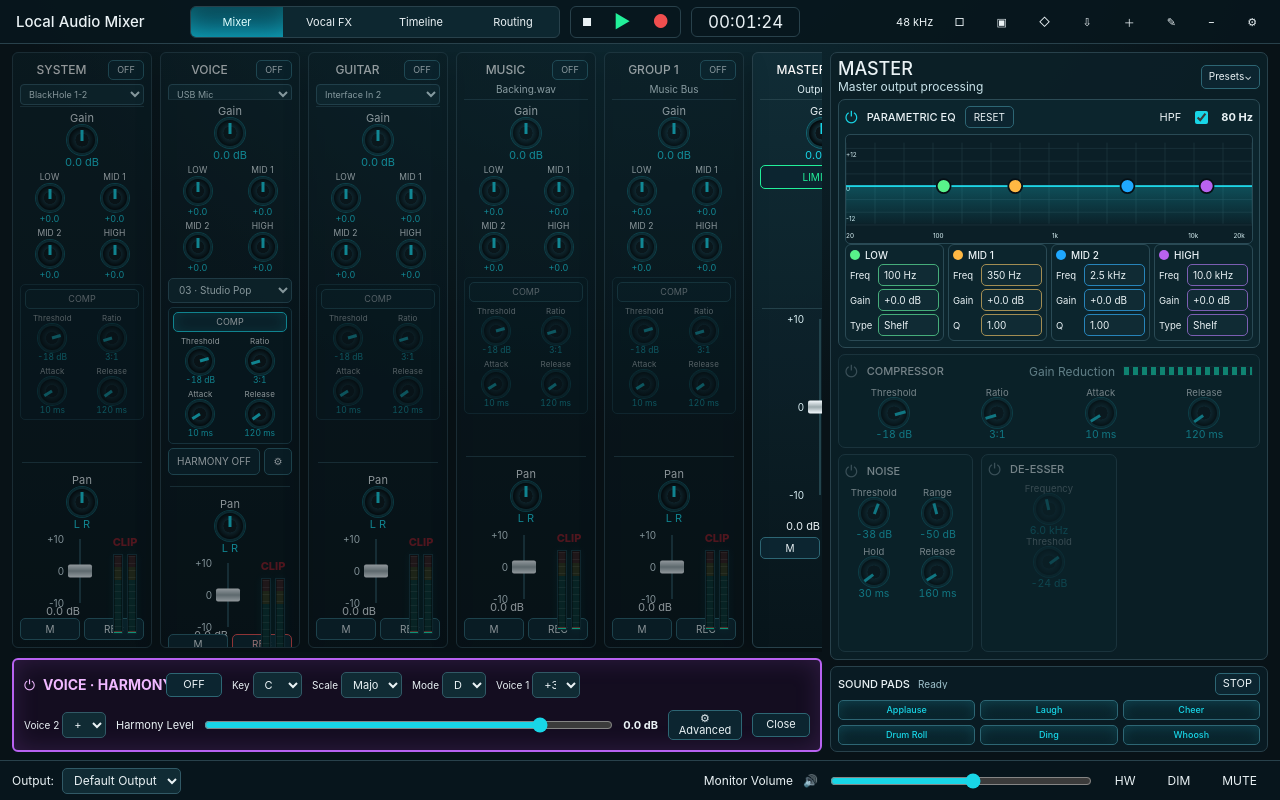
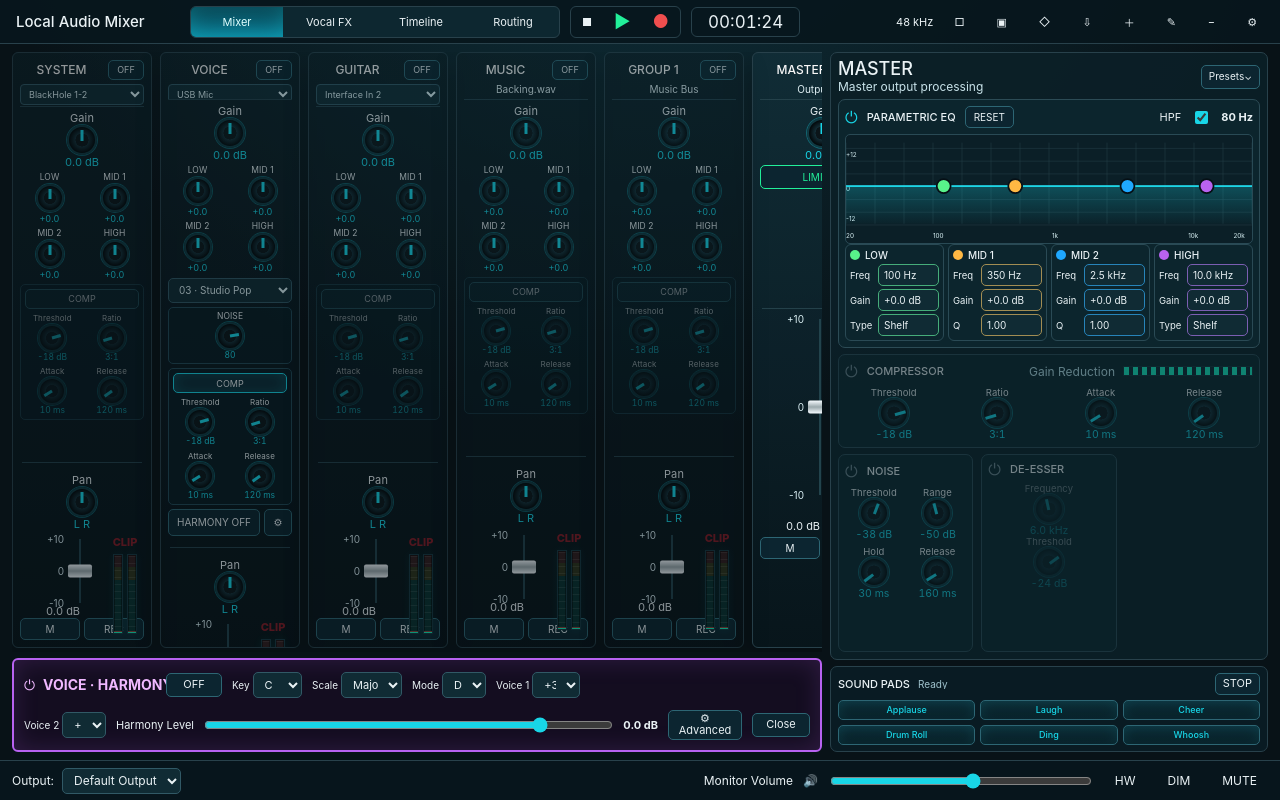
Before and after one commit to maydekil/digital-mixer-audio, a React (Vite) app: page / in a window 1280 px wide. Built offline with nearby package versions, Linux system fonts and the light colour scheme.

Commit message:
Add single knob vocal noise gate

```diff
--- a/apps/desktop/src/adapters/MixerControlPort.ts
+++ b/apps/desktop/src/adapters/MixerControlPort.ts
@@ -182,6 +182,7 @@ export interface MixerControlPort {
   setRecordingStatus(status: RecordingWorkflowStatus, error?: string): void;
   addRecordedTakes(takes: RecordedTakeState[], armedChannelIds?: string[], takeDirectory?: string): void;
   setChannelProcessor(channelId: string, processorId: ProcessorId, enabled: boolean): void;
+  setChannelNoiseAmount(channelId: string, amount: number): void;
   setChannelNoiseParam(channelId: string, field: keyof ChannelDynamicsState["noise"], value: number): void;
   setChannelCompressorParam(channelId: string, field: keyof ChannelDynamicsState["compressor"], value: number): void;
   setChannelDeEsserParam(channelId: string, field: keyof ChannelDynamicsState["deEsser"], value: number): void;
--- a/apps/desktop/src/adapters/preview/PreviewAdapter.ts
+++ b/apps/desktop/src/adapters/preview/PreviewAdapter.ts
@@ -139,6 +139,19 @@ export class PreviewAdapter implements MixerControlPort {
         ...channel.processing,
         [processorId]: isProcessorAvailable(channel, processorId) ? enabled : false
       }
+    } : channel);
+  }
+
+  setChannelNoiseAmount(channelId: string, amount: number): void {
+    const nextAmount = clamp(amount, 0, 100);
+    const noise = noiseSettingsFromAmount(nextAmount);
+    this.snapshot.channels = this.snapshot.channels.map((channel) => channel.id === channelId ? {
+      ...channel,
+      processing: {
+        ...channel.processing,
+        noise: isProcessorAvailable(channel, "noise") && nextAmount > 0
+      },
+      dynamics: { ...channel.dynamics, noise }
     } : channel);
   }
 
@@ -373,7 +386,7 @@ function newSourceChannel(id: string, name: string, role: Exclude<ChannelRole, "
     recordArm: false,
     harmonyVisible: role === "vocal",
     harmonyEnabled: false,
-    processing: { eq: true, comp: role === "vocal", noise: role === "vocal", deEsser: false, insertFx: false },
+    processing: { eq: true, comp: role === "vocal", noise: false, deEsser: false, insertFx: false },
     dynamics: defaultDynamics(),
     sends: { "fx-a": { enabled: false, gainDb: -60 }, "fx-b": { enabled: false, gainDb: -60 } },
     eqBands: defaultEqBands(),
@@ -461,6 +474,16 @@ function clampCompressor(field: keyof ChannelDynamicsState["compressor"], value:
   return clamp(value, 10, 3000);
 }
 
+function noiseSettingsFromAmount(amount: number): ChannelDynamicsState["noise"] {
+  const normalized = clamp(amount, 0, 100) / 100;
+  return {
+    thresholdDb: roundTo(-75 + normalized * 45, 1),
+    rangeDb: roundTo(-15 - normalized * 55, 1),
+    holdMs: Math.round(120 - normalized * 85),
+    releaseMs: Math.round(260 - normalized * 170)
+  };
+}
+
 function isProcessorAvailable(channel: ChannelState, processorId: ProcessorId) {
   if (processorId === "noise") return channel.role !== "system";
   if (processorId === "insertFx") return channel.role !== "system";
@@ -473,6 +496,11 @@ function clampNoise(field: keyof ChannelDynamicsState["noise"], value: number) {
   if (field === "rangeDb") return clamp(value, -90, 0);
   if (field === "holdMs") return clamp(value, 0, 1000);
   return clamp(value, 5, 3000);
+}
+
+function roundTo(value: number, decimals: number) {
+  const factor = 10 ** decimals;
+  return Math.round(value * factor) / factor;
 }
 
 function clampDeEsser(field: keyof ChannelDynamicsState["deEsser"], value: number) {
--- a/apps/desktop/src/features/mixer/MixerPage.tsx
+++ b/apps/desktop/src/features/mixer/MixerPage.tsx
@@ -490,6 +490,7 @@ export function MixerPage() {
             onPan={(id, value) => refreshLiveProcessing(() => adapter.setChannelPan(id, value))}
             onFader={(id, value) => refreshLiveProcessing(() => adapter.setChannelFader(id, value))}
             onEqBand={(id, bandId, gainDb) => refreshLiveProcessing(() => adapter.setChannelEqBand(id, bandId, "gainDb", gainDb))}
+            onNoiseAmount={(id, amount) => refreshLiveProcessing(() => adapter.setChannelNoiseAmount(id, amount))}
             onCompressorParam={(id, field, value) => refreshLiveProcessing(() => adapter.setChannelCompressorParam(id, field, value))}
             onCompressorEnabled={(id, enabled) => refreshLiveProcessing(() => adapter.setChannelProcessor(id, "comp", enabled))}
             onMute={(id, muted) => {
--- a/apps/desktop/src/features/mixer/components/ChannelBank.tsx
+++ b/apps/desktop/src/features/mixer/components/ChannelBank.tsx
@@ -13,6 +13,7 @@ interface ChannelBankProps {
   onPan(channelId: string, value: number): void;
   onFader(channelId: string, value: number): void;
   onEqBand(channelId: string, bandId: EqBandState["id"], gainDb: number): void;
+  onNoiseAmount(channelId: string, amount: number): void;
   onCompressorParam(channelId: string, field: keyof ChannelState["dynamics"]["compressor"], value: number): void;
   onCompressorEnabled(channelId: string, enabled: boolean): void;
   onMute(channelId: string, muted: boolean): void;
@@ -23,7 +24,7 @@ interface ChannelBankProps {
   onHarmonySettings(channelId: string): void;
 }
 
-export function ChannelBank({ channels, sourceOptions, vocalFxPresetId, vocalFxPresets, onSelect, onEnabled, onSource, onTrim, onPan, onFader, onEqBand, onCompressorParam, onCompressorEnabled, onMute, onRecordArm, onVocalFxPreset, onClipReset, onHarmonyToggle, onHarmonySettings }: ChannelBankProps) {
+export function ChannelBank({ channels, sourceOptions, vocalFxPresetId, vocalFxPresets, onSelect, onEnabled, onSource, onTrim, onPan, onFader, onEqBand, onNoiseAmount, onCompressorParam, onCompressorEnabled, onMute, onRecordArm, onVocalFxPreset, onClipReset, onHarmonyToggle, onHarmonySettings }: ChannelBankProps) {
   return (
     <section className="channel-bank">
       {channels.map((channel) => (
@@ -40,6 +41,7 @@ export function ChannelBank({ channels, sourceOptions, vocalFxPresetId, vocalFxP
           onPan={(value) => onPan(channel.id, value)}
           onFader={(value) => onFader(channel.id, value)}
           onEqBand={(bandId, gainDb) => onEqBand(channel.id, bandId, gainDb)}
+          onNoiseAmount={(amount) => onNoiseAmount(channel.id, amount)}
           onCompressorParam={(field, value) => onCompressorParam(channel.id, field, value)}
           onCompressorEnabled={(enabled) => onCompressorEnabled(channel.id, enabled)}
           onMute={(muted) => onMute(channel.id, muted)}
--- a/apps/desktop/src/features/mixer/components/ChannelStrip.tsx
+++ b/apps/desktop/src/features/mixer/components/ChannelStrip.tsx
@@ -17,6 +17,7 @@ interface ChannelStripProps {
   onPan(value: number): void;
   onFader(value: number): void;
   onEqBand(bandId: EqBandState["id"], gainDb: number): void;
+  onNoiseAmount(amount: number): void;
   onCompressorParam(field: keyof ChannelState["dynamics"]["compressor"], value: number): void;
   onCompressorEnabled(enabled: boolean): void;
   onMute(muted: boolean): void;
@@ -27,7 +28,7 @@ interface ChannelStripProps {
   onHarmonySettings?(): void;
 }
 
-export function ChannelStrip({ channel, sourceOptions, vocalFxPresetId, vocalFxPresets, onSelect, onEnabled, onSource, onTrim, onPan, onFader, onEqBand, onCompressorParam, onCompressorEnabled, onMute, onRecordArm, onVocalFxPreset, onClipReset, onHarmonyToggle, onHarmonySettings }: ChannelStripProps) {
+export function ChannelStrip({ channel, sourceOptions, vocalFxPresetId, vocalFxPresets, onSelect, onEnabled, onSource, onTrim, onPan, onFader, onEqBand, onNoiseAmount, onCompressorParam, onCompressorEnabled, onMute, onRecordArm, onVocalFxPreset, onClipReset, onHarmonyToggle, onHarmonySettings }: ChannelStripProps) {
   const isMaster = channel.kind === "master";
   const meter = channel.enabled ? channel.meter : { left: -60, right: -60, clip: false };
 
@@ -46,6 +47,7 @@ export function ChannelStrip({ channel, sourceOptions, vocalFxPresetId, vocalFxP
       </header>
       <RotaryKnob label="Gain" value={`${channel.trimDb.toFixed(1)} dB`} numericValue={channel.trimDb} min={-24} max={24} step={0.5} onChange={onTrim} />
       {isMaster ? <MasterUpperControls /> : <ChannelToneControls channel={channel} vocalFxPresetId={vocalFxPresetId} vocalFxPresets={vocalFxPresets} onEqBand={onEqBand} onVocalFxPreset={onVocalFxPreset} />}
+      {channel.role === "vocal" ? <ChannelNoiseControl channel={channel} onAmount={onNoiseAmount} /> : null}
       {!isMaster ? <ChannelCompressorControls channel={channel} onParam={onCompressorParam} onEnabled={onCompressorEnabled} /> : null}
       {channel.harmonyVisible ? (
         <div className="harmony-shortcut">
@@ -68,6 +70,31 @@ export function ChannelStrip({ channel, sourceOptions, vocalFxPresetId, vocalFxP
       </div>
     </article>
   );
+}
+
+function ChannelNoiseControl({ channel, onAmount }: {
+  channel: ChannelState;
+  onAmount(amount: number): void;
+}) {
+  const amount = channel.processing.noise ? noiseAmountFromThreshold(channel.dynamics.noise.thresholdDb) : 0;
+  return (
+    <div className={`channel-noise-section ${channel.processing.noise ? "is-active" : "is-bypassed"}`}>
+      <RotaryKnob
+        label="NOISE"
+        value={amount > 0 ? `${amount}` : "OFF"}
+        numericValue={amount}
+        min={0}
+        max={100}
+        step={5}
+        size="sm"
+        onChange={onAmount}
+      />
+    </div>
+  );
+}
+
+function noiseAmountFromThreshold(thresholdDb: number) {
+  return Math.round(Math.max(0, Math.min(100, ((thresholdDb + 75) / 45) * 100)) / 5) * 5;
 }
 
 function ChannelCompressorControls({ channel, onParam, onEnabled }: {
--- a/apps/desktop/src/styles/app.css
+++ b/apps/desktop/src/styles/app.css
@@ -86,6 +86,13 @@
 .channel-tone-controls .rotary-face { width: 26px; height: 26px; }
 .channel-tone-controls .rotary-tick { height: 10px; transform-origin: 50% 10px; }
 .channel-tone-controls .rotary-value { font-size: 9px; margin-top: 2px; }
+.channel-noise-section { display: grid; place-items: center; padding: 3px 4px; border: 1px solid #214957; border-radius: 5px; background: rgba(8, 30, 38, 0.72); }
+.channel-noise-section.is-bypassed { opacity: 0.58; }
+.channel-noise-section .rotary { min-width: 0; }
+.channel-noise-section .rotary-label { font-size: 8.5px; margin-bottom: 1px; }
+.channel-noise-section .rotary-face { width: 25px; height: 25px; }
+.channel-noise-section .rotary-tick { height: 9px; transform-origin: 50% 9px; }
+.channel-noise-section .rotary-value { font-size: 8.5px; margin-top: 1px; }
 .channel-compressor-section { display: grid; gap: 4px; padding: 4px; border: 1px solid #214957; border-radius: 5px; background: rgba(8, 30, 38, 0.72); }
 .channel-compressor-section.is-bypassed { opacity: 0.58; }
 .channel-compressor-section > .ui-button { min-height: 20px; padding: 1px 5px; font-size: 9px; }
```
Also changed, not shown: tests/ui/visual.visual.ts (+2 -0 lines), 4 other files (tests, documents, lock files or other folders).
